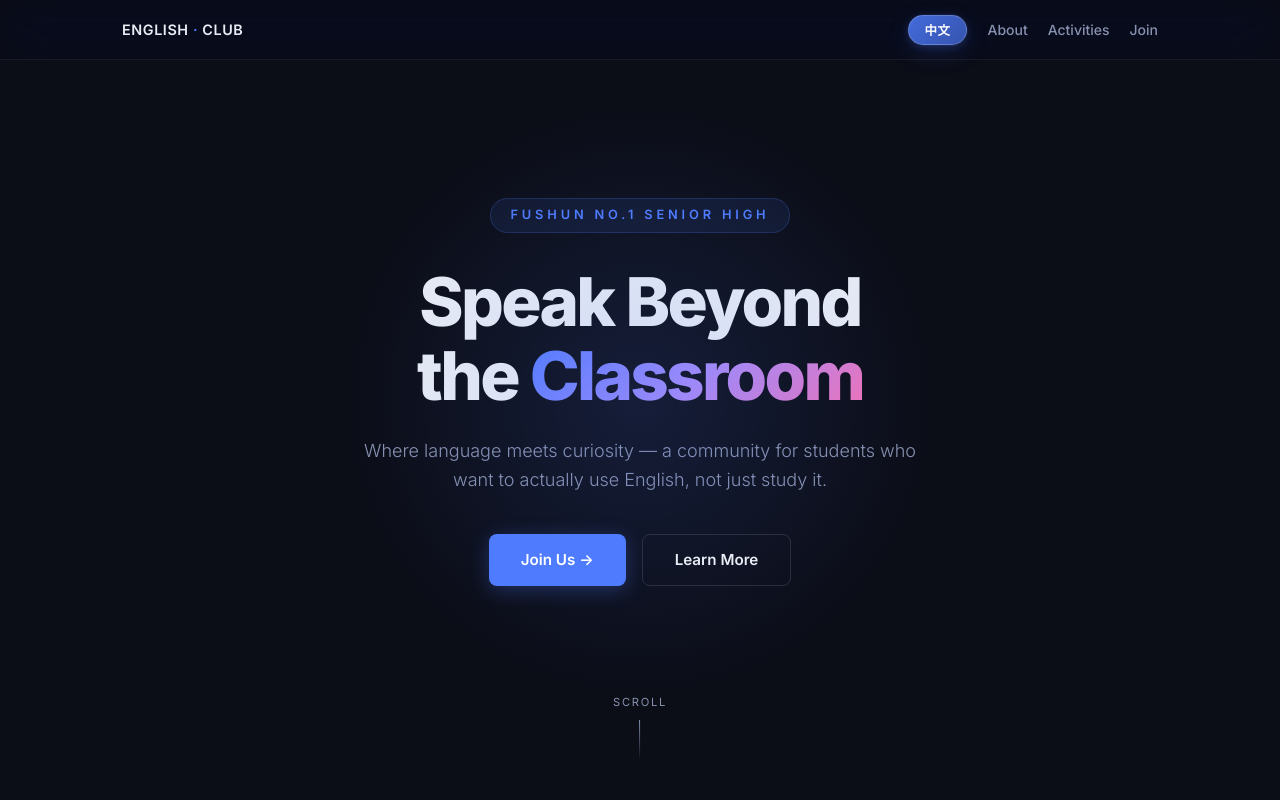
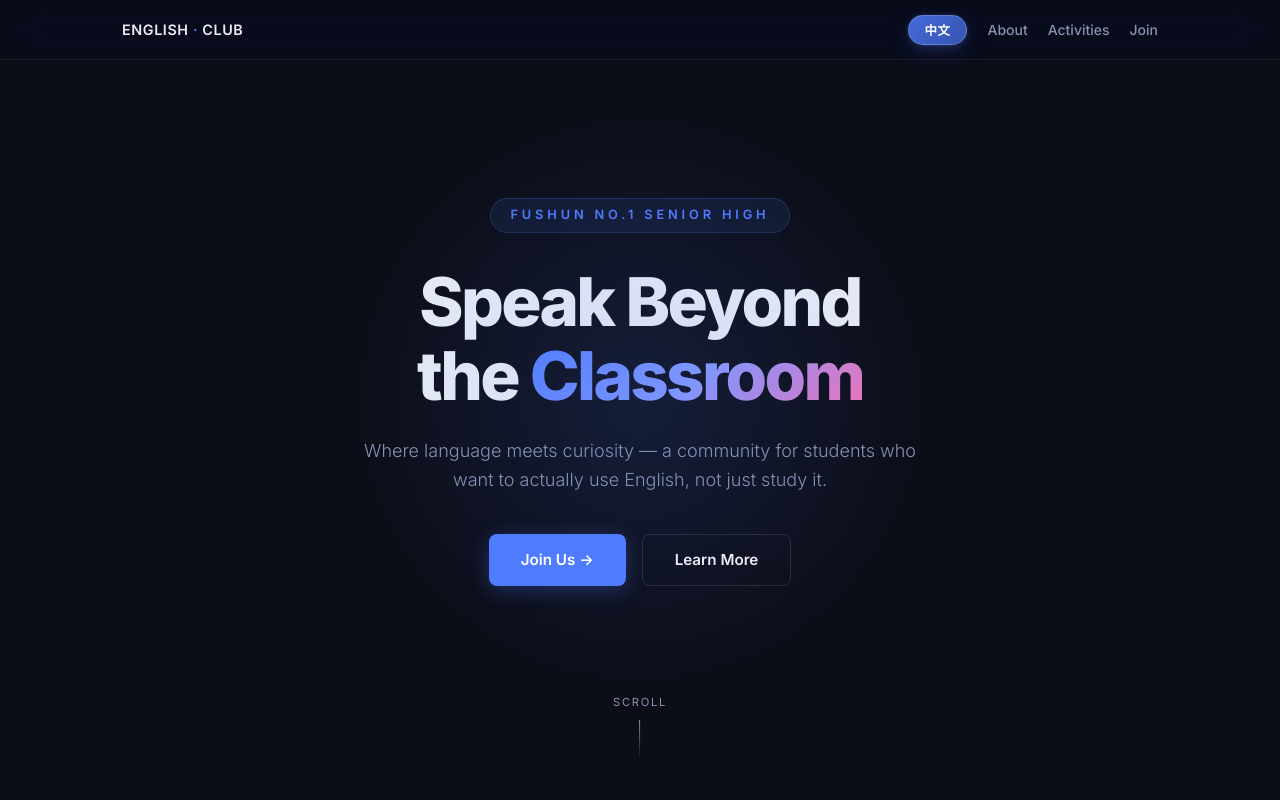
Before and after one commit to JMX-manager/english-club, a plain HTML site: page index.html in a window 1280 px wide. Shown: the top 800 px of the page. Drawn offline with Linux system fonts and the light colour scheme.

Commit message:
fix: lighten gradient middle from purple to blue-ish

```diff
--- a/index.html
+++ b/index.html
@@ -261,7 +261,7 @@
             max-width: 900px;
         }
         .hero h1 .highlight {
-            background: linear-gradient(135deg, var(--accent), #a78bfa, #f472b6);
+            background: linear-gradient(135deg, var(--accent), #8599ff, #f472b6);
             background-clip: text;
             -webkit-background-clip: text;
             -webkit-text-fill-color: transparent;
```
